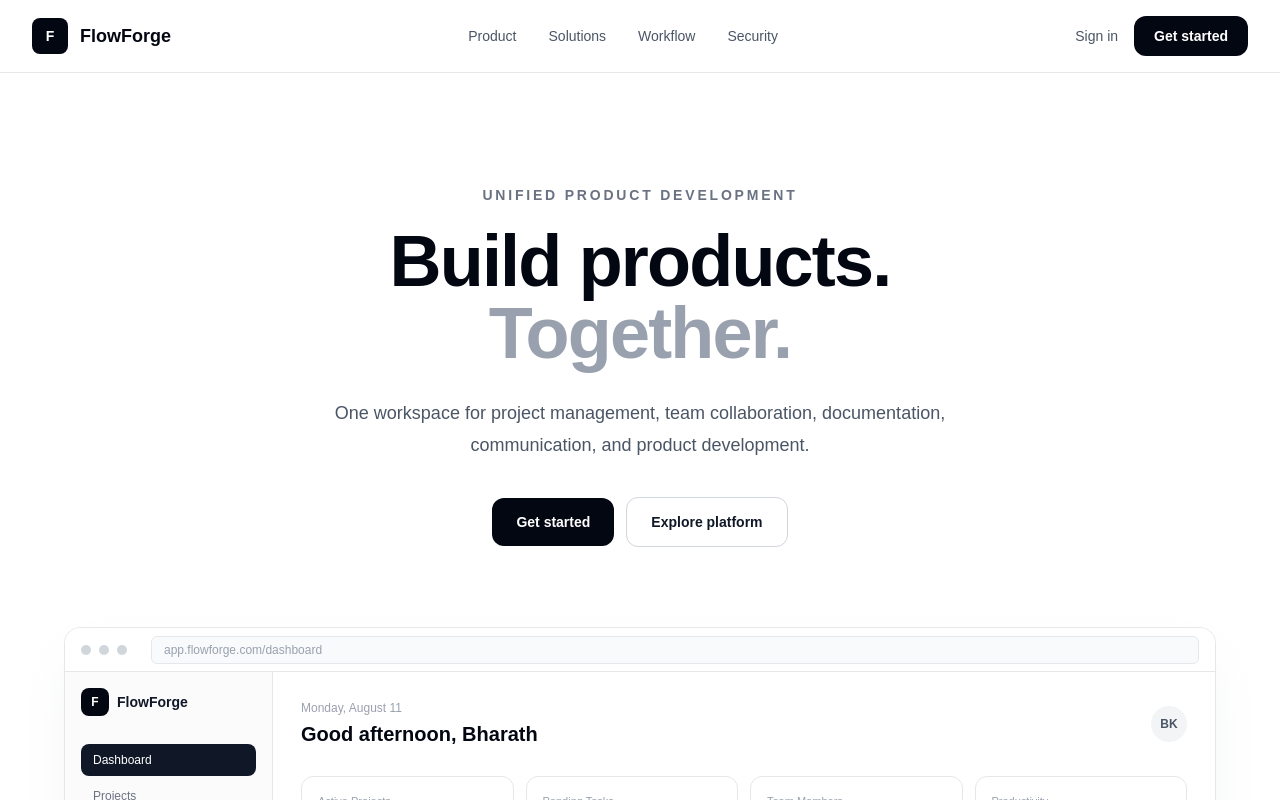
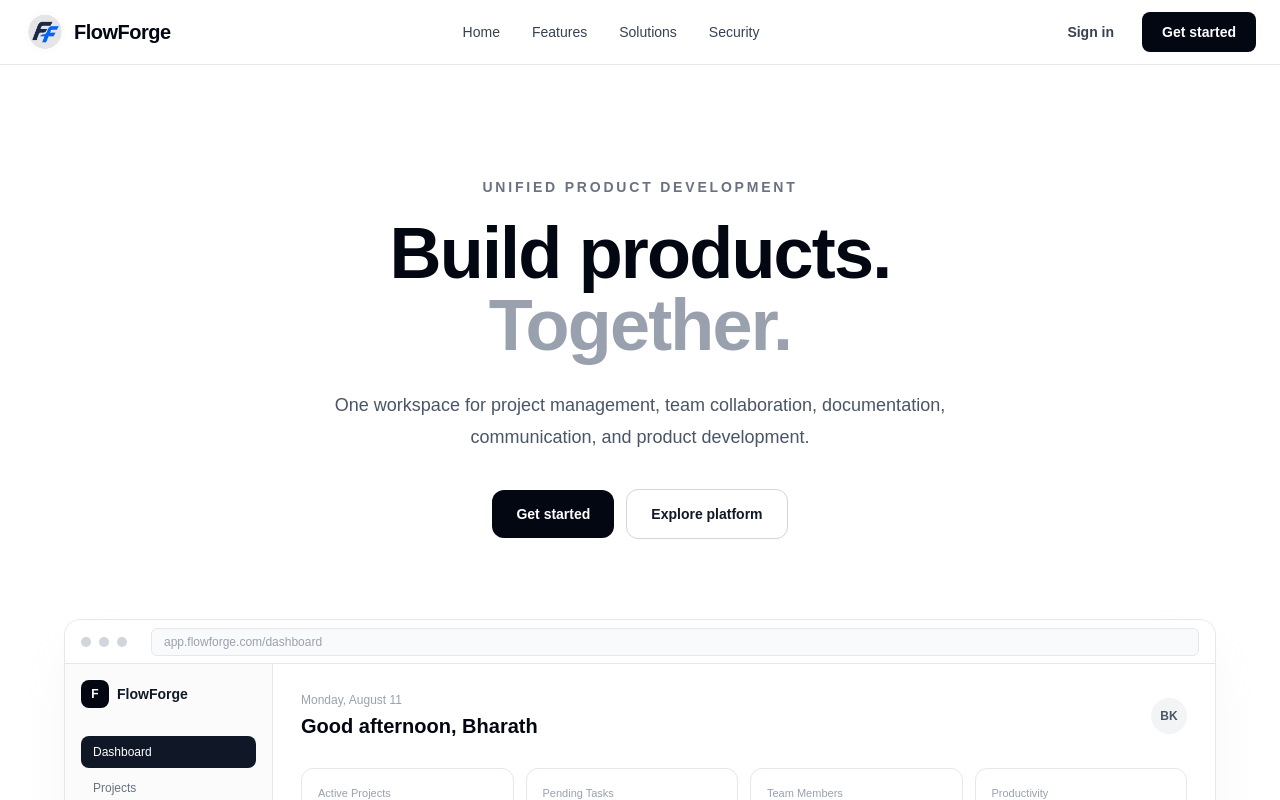
Before and after one commit to Sreenayak/FlowForge, a Next.js app in the folder enterprise-project-platform/: page / in a window 1280 px wide. Shown: the top 800 px of the page. Built offline with nearby package versions, Linux system fonts and the light colour scheme.

Commit message:
Update FlowForge logo and navigation

```diff
--- /dev/null
+++ b/enterprise-project-platform/components/navigation/app-header.tsx
@@ -0,0 +1,55 @@
+import Link from "next/link";
+import Logo from "./logo";
+
+type AppHeaderProps = {
+  title: string;
+  showBack?: boolean;
+};
+
+export default function AppHeader({
+  title,
+  showBack = false,
+}: AppHeaderProps) {
+  return (
+    <header className="border-b border-gray-200 bg-white">
+      <div className="mx-auto flex h-20 max-w-7xl items-center justify-between px-6">
+
+        {/* Left side */}
+        <div className="flex items-center gap-6">
+          <Link href="/dashboard">
+            <Logo size="small" />
+          </Link>
+
+          <div className="h-7 w-px bg-gray-200" />
+
+          {showBack && (
+            <Link
+              href="/dashboard"
+              className="text-sm font-medium text-gray-500 transition hover:text-gray-950"
+            >
+              ← Back
+            </Link>
+          )}
+
+          <h1 className="text-lg font-semibold text-gray-950">
+            {title}
+          </h1>
+        </div>
+
+        {/* Right side */}
+        <div className="flex items-center gap-4">
+          <Link
+            href="/dashboard"
+            className="text-sm font-medium text-gray-600 transition hover:text-gray-950"
+          >
+            Overview
+          </Link>
+
+          <div className="flex h-10 w-10 items-center justify-center rounded-full bg-gray-950 text-sm font-bold text-white">
+            BK
+          </div>
+        </div>
+      </div>
+    </header>
+  );
+}
--- /dev/null
+++ b/enterprise-project-platform/components/navigation/logo.tsx
@@ -0,0 +1,51 @@
+import Image from "next/image";
+
+type LogoProps = {
+  showText?: boolean;
+  size?: "small" | "medium" | "large";
+  className?: string;
+};
+
+export default function Logo({
+  showText = true,
+  size = "medium",
+  className = "",
+}: LogoProps) {
+  const sizes = {
+    small: {
+      image: 34,
+      text: "text-base",
+    },
+    medium: {
+      image: 42,
+      text: "text-xl",
+    },
+    large: {
+      image: 58,
+      text: "text-2xl",
+    },
+  };
+
+  const current = sizes[size];
+
+  return (
+    <div className={`flex items-center gap-2 ${className}`}>
+      <Image
+        src="/flowforge-logo.png"
+        alt="FlowForge"
+        width={current.image}
+        height={current.image}
+        className="rounded-full object-cover"
+        priority
+      />
+
+      {showText && (
+        <span
+          className={`${current.text} font-bold tracking-tight text-gray-950`}
+        >
+          FlowForge
+        </span>
+      )}
+    </div>
+  );
+}
--- a/enterprise-project-platform/components/navigation/navbar.tsx
+++ b/enterprise-project-platform/components/navigation/navbar.tsx
@@ -1,64 +1,61 @@
+"use client";
+
 import Link from "next/link";
+import Logo from "./logo";
 
 export default function Navbar() {
   return (
-    <header className="sticky top-0 z-50 border-b border-gray-200 bg-white/95 backdrop-blur">
-      <div className="mx-auto flex h-18 max-w-7xl items-center justify-between px-6 lg:px-8">
+    <header className="sticky top-0 z-50 w-full border-b border-gray-200 bg-white/95 backdrop-blur">
+      <div className="mx-auto flex h-16 max-w-7xl items-center justify-between px-6">
 
         {/* Logo */}
-        <Link href="/" className="flex items-center gap-3">
-          <div className="flex h-9 w-9 items-center justify-center rounded-lg bg-gray-950 text-sm font-semibold text-white">
-            F
-          </div>
-
-          <span className="text-lg font-semibold text-gray-950">
-            FlowForge
-          </span>
+        <Link href="/" className="flex items-center">
+          <Logo size="medium" />
         </Link>
 
         {/* Navigation */}
         <nav className="hidden items-center gap-8 md:flex">
-          <a
-            href="#features"
-            className="text-sm text-gray-600 transition hover:text-gray-950"
+          <Link
+            href="/"
+            className="text-sm font-medium text-gray-700 transition hover:text-gray-950"
           >
-            Product
-          </a>
+            Home
+          </Link>
 
-          <a
-            href="#solution"
-            className="text-sm text-gray-600 transition hover:text-gray-950"
+          <Link
+            href="/#features"
+            className="text-sm font-medium text-gray-700 transition hover:text-gray-950"
+          >
+            Features
+          </Link>
+
+          <Link
+            href="/#solutions"
+            className="text-sm font-medium text-gray-700 transition hover:text-gray-950"
           >
             Solutions
-          </a>
+          </Link>
 
-          <a
-            href="#workflow"
-            className="text-sm text-gray-600 transition hover:text-gray-950"
-          >
-            Workflow
-          </a>
-
-          <a
-            href="#security"
-            className="text-sm text-gray-600 transition hover:text-gray-950"
+          <Link
+            href="/#security"
+            className="text-sm font-medium text-gray-700 transition hover:text-gray-950"
           >
             Security
-          </a>
+          </Link>
         </nav>
 
-        {/* Actions */}
-        <div className="flex items-center gap-4">
+        {/* Right side */}
+        <div className="flex items-center gap-3">
           <Link
             href="/auth/login"
-            className="hidden text-sm font-medium text-gray-600 transition hover:text-gray-950 sm:block"
+            className="hidden rounded-lg px-4 py-2 text-sm font-semibold text-gray-700 transition hover:bg-gray-100 sm:block"
           >
             Sign in
           </Link>
 
           <Link
             href="/auth/signup"
-            className="rounded-xl bg-gray-950 px-5 py-2.5 text-sm font-semibold text-white transition hover:bg-gray-800"
+            className="rounded-lg bg-gray-950 px-5 py-2.5 text-sm font-semibold text-white transition hover:bg-gray-800"
           >
             Get started
           </Link>
```
Also changed, not shown: enterprise-project-platform/public/flowforge-logo.png (added).
